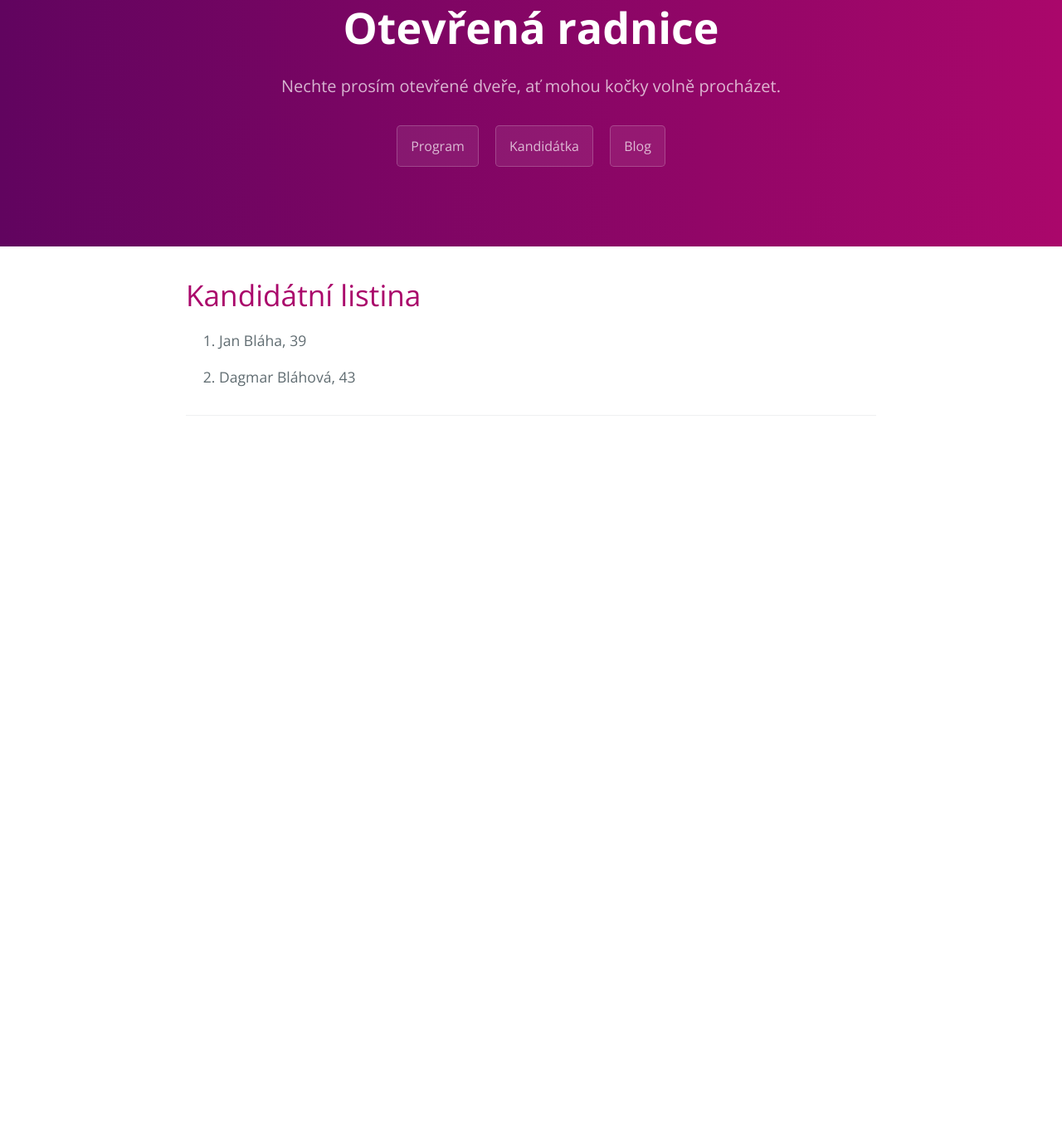
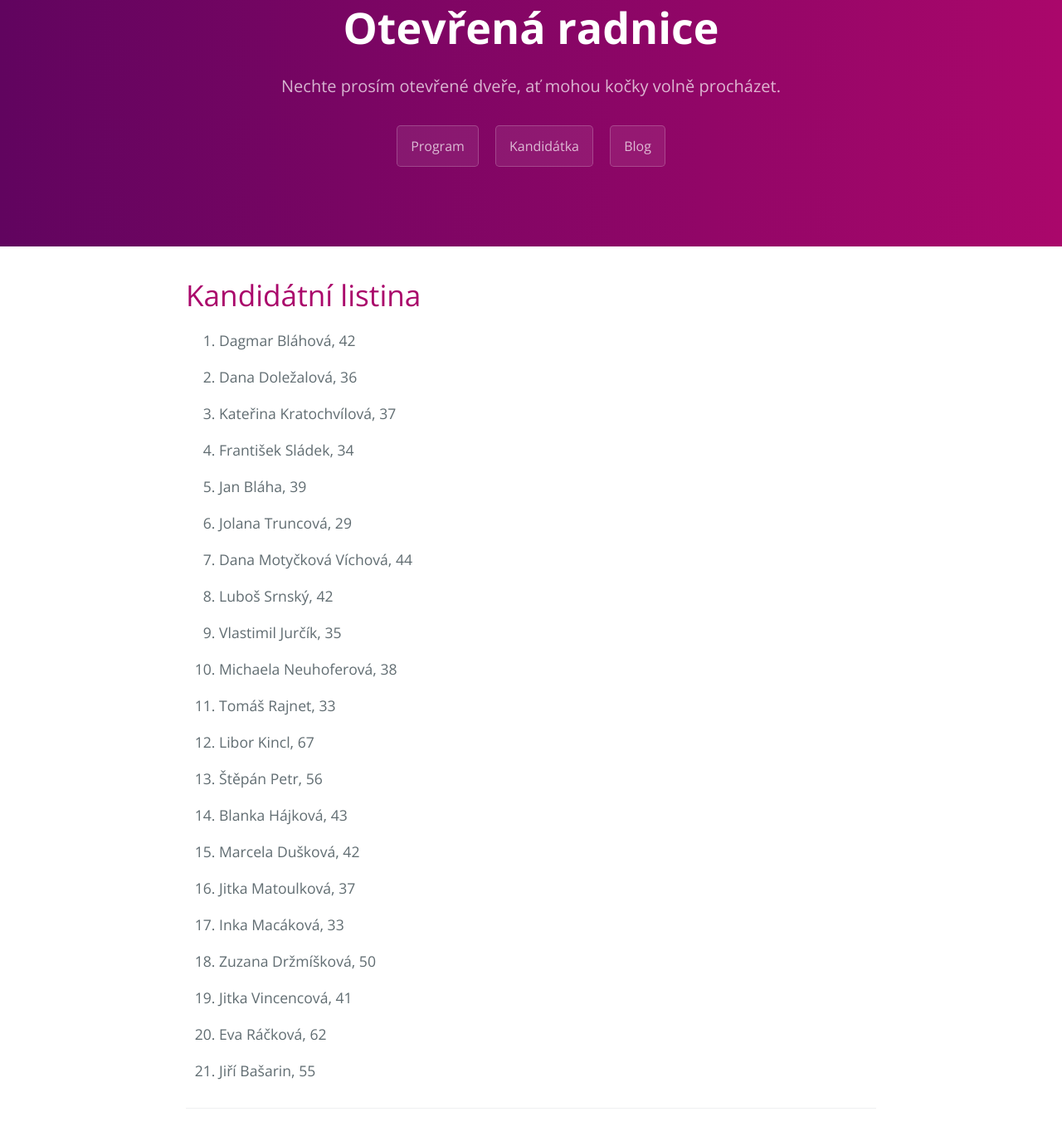
Before and after one commit to jb790419/jb790419.github.io, a Jekyll site: the page built from kandidatka.md, in a window 1280 px wide and 1400 px high, scrolled down 86 px. Shown: the top 1375 px of the window at 83% size. Built offline with Jekyll 4.4.1, drawn with Linux system fonts in a browser that asks for light colours; our own code applies the rules of GitHub Pages for plain Markdown files; before the commit the page ends 900 px from its top, so only the background shows below that.

Commit message:
Aktualizace kandidátů

```diff
--- a/_data/kandidati.yml
+++ b/_data/kandidati.yml
@@ -1,7 +1,125 @@
+- jmeno: Dagmar
+  prijmeni: Bláhová
+  vek: 42
+  titul: Mgr.
+  povolani: Učitelka MŠ
+
+- jmeno: Dana
+  prijmeni: Doležalová
+  titul: DiS.
+  vek: 36
+  povolani: Specialista péče o zákazníky
+
+- jmeno: Kateřina
+  prijmeni: Kratochvílová
+  titul:
+  vek: 37
+  povolani: Manažerka obchodu
+
+- jmeno: František
+  prijmeni: Sládek
+  titul: Ing.
+  vek: 34
+  povolani: Podnikatel
+
 - jmeno: Jan
   prijmeni: Bláha
+  titul: Ing.
   vek: 39
+  povolani: Programátor
 
-- jmeno: Dagmar
-  prijmeni: Bláhová
+- jmeno: Jolana
+  prijmeni: Truncová
+  titul:
+  vek: 29
+  povolani: Dělnice
+
+- jmeno: Dana
+  prijmeni: Motyčková Víchová
+  titul: DiS.
+  vek: 44
+  povolani: Pedagog volného času
+
+- jmeno: Luboš
+  prijmeni: Srnský
+  titul:
+  vek: 42
+  povolani: Obchodní manažer
+
+- jmeno: Vlastimil
+  prijmeni: Jurčík
+  titul: MgA.
+  vek: 35
+  povolani: Učitel ZUŠ
+
+- jmeno: Michaela
+  prijmeni: Neuhoferová
+  titul:
+  vek: 38
+  povolani: Sociální pracovnice
+
+- jmeno: Tomáš
+  prijmeni: Rajnet
+  titul:
+  vek: 33
+  povolani: Zahradní realizátor
+
+- jmeno: Libor
+  prijmeni: Kincl
+  titul:
+  vek: 67
+  povolani: Technik v důchodu
+
+- jmeno: Štěpán
+  prijmeni: Petr
+  titul:
+  vek: 56
+  povolani: Podnikatel
+
+- jmeno: Blanka
+  prijmeni: Hájková
+  titul: Mgr.
   vek: 43
+  povolani: Učitelka SŠ
+
+- jmeno: Marcela
+  prijmeni: Dušková
+  titul: Mgr.
+  vek: 42
+  povolani: Psycholožka
+
+- jmeno: Jitka
+  prijmeni: Matoulková
+  titul:
+  vek: 37
+  povolani: Účetní
+
+- jmeno: Inka
+  prijmeni: Macáková
+  titul: Ing.
+  vek: 33
+  povolani: Hlavní účetní
+
+- jmeno: Zuzana
+  prijmeni: Držmíšková
+  titul: Mgr.
+  vek: 50
+  povolani: Sales manager
+
+- jmeno: Jitka
+  prijmeni: Vincencová
+  titul:
+  vek: 41
+  povolani: Účetní
+
+- jmeno: Eva
+  prijmeni: Ráčková
+  titul: Mgr.
+  vek: 62
+  povolani: Učitelka v důchodu
+
+- jmeno: Jiří
+  prijmeni: Bašarin
+  titul:
+  vek: 55
+  povolani: Elektrikář
```
